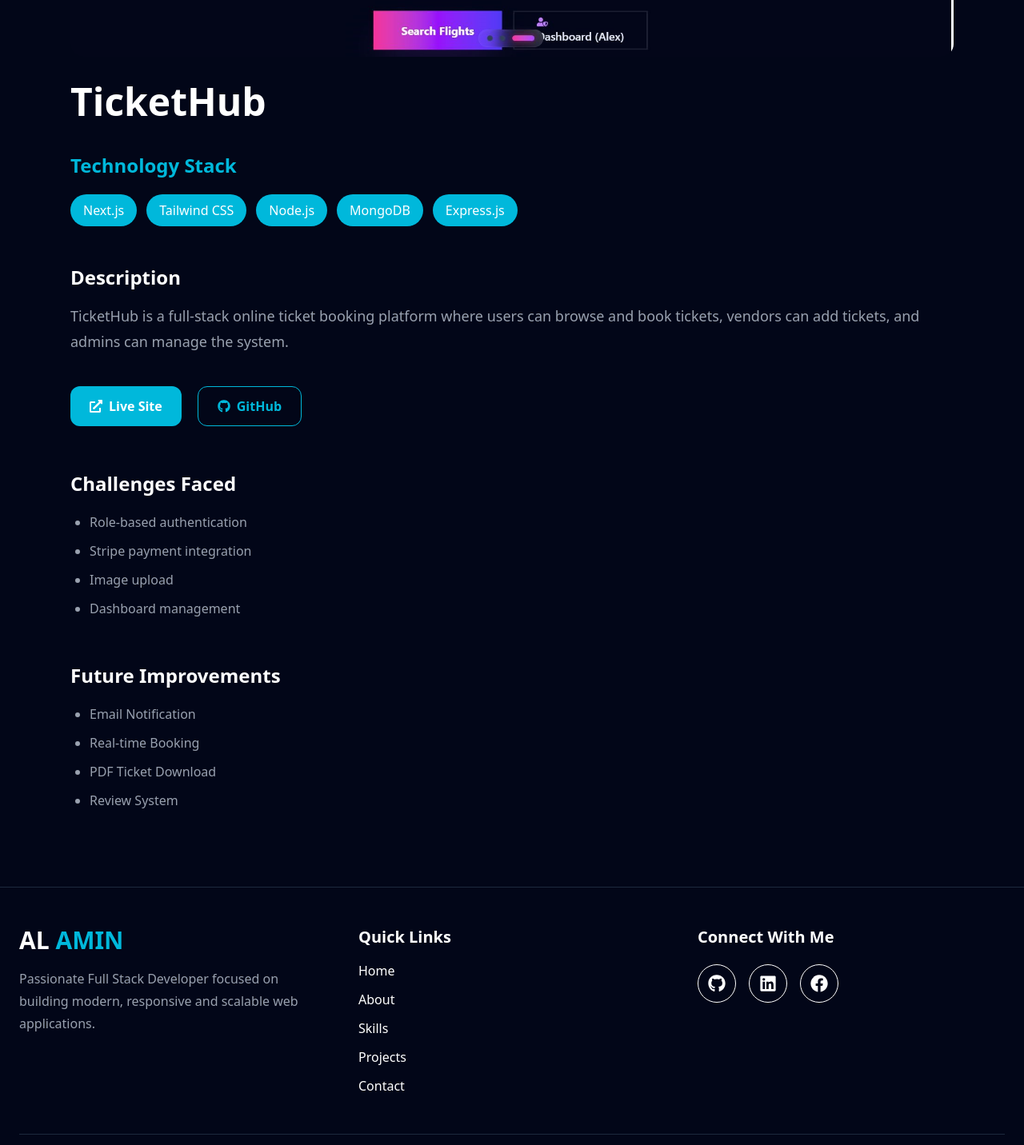
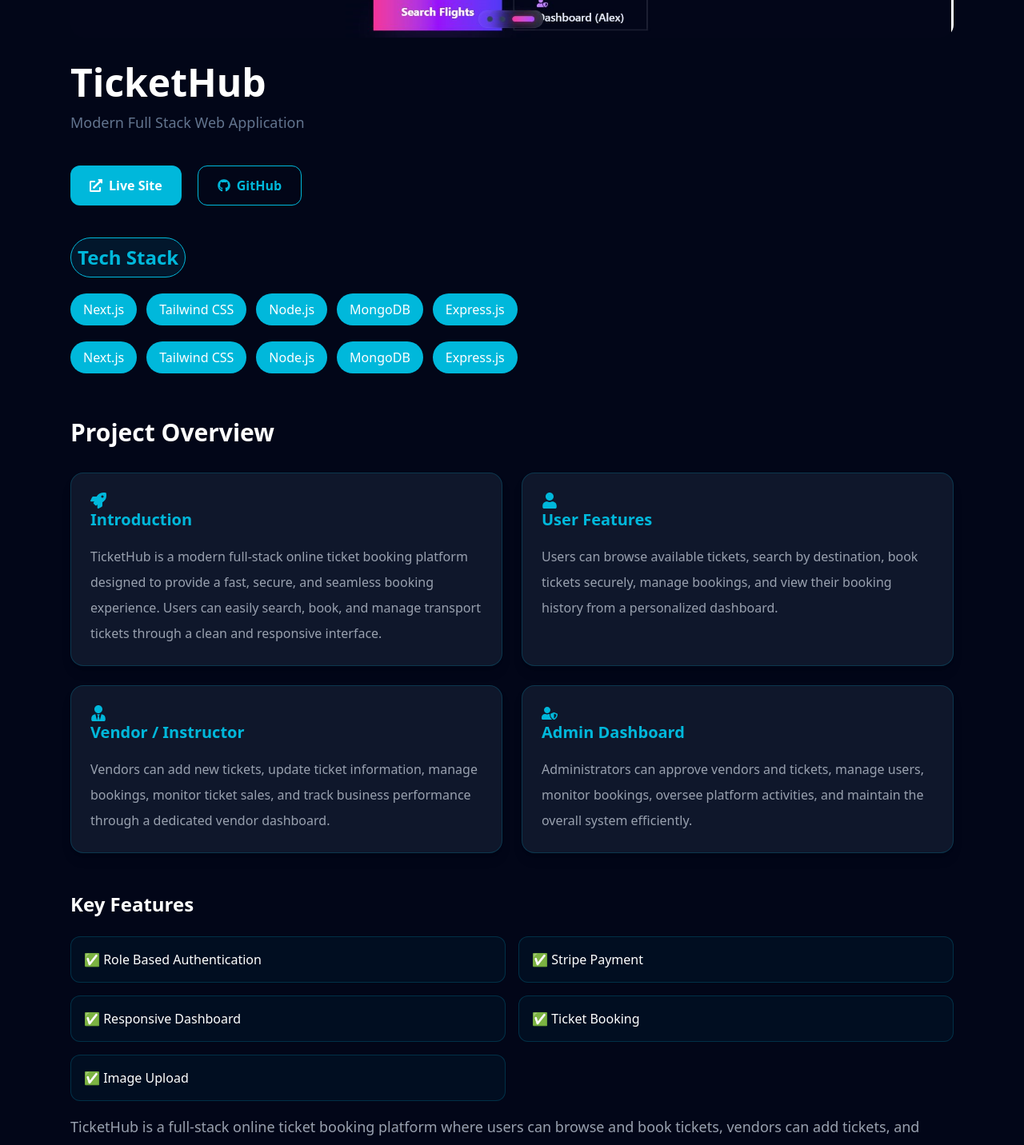
Before and after one commit to arifislam121416/alamin-dev, a Next.js app: page /projects/1 in a window 1280 px wide. Shown: the part 580-2012 px from the top of the page at 80% size. Built offline with nearby package versions, Linux system fonts and the light colour scheme.

Commit message:
project details page update

```diff
--- a/src/app/projects/[id]/page.jsx
+++ b/src/app/projects/[id]/page.jsx
@@ -5,6 +5,10 @@ import {
   FaGithub,
   FaExternalLinkAlt,
   FaArrowLeft,
+    FaRocket,
+  FaUser,
+  FaUserTie,
+  FaUserShield,
 } from "react-icons/fa";
 
 const projects = [
@@ -104,11 +108,77 @@ const projects = [
     ],
   },
 ];
+const features = {
+  "1": [
+    "Role Based Authentication",
+    "Stripe Payment",
+    "Responsive Dashboard",
+    "Ticket Booking",
+    "Image Upload",
+  ],
 
+  "2": [
+    "Appointment Booking",
+    "Authentication",
+    "Dashboard",
+    "Review System",
+  ],
+
+  "3": [
+    "Course Purchase",
+    "Authentication",
+    "Dashboard",
+    "Responsive UI",
+  ],
+};
+const projectOverviews = {
+  "1": {
+    intro:
+      "TicketHub is a modern full-stack online ticket booking platform designed to provide a fast, secure, and seamless booking experience. Users can easily search, book, and manage transport tickets through a clean and responsive interface.",
+
+    users:
+      "Users can browse available tickets, search by destination, book tickets securely, manage bookings, and view their booking history from a personalized dashboard.",
+
+    vendors:
+      "Vendors can add new tickets, update ticket information, manage bookings, monitor ticket sales, and track business performance through a dedicated vendor dashboard.",
+
+    admin:
+      "Administrators can approve vendors and tickets, manage users, monitor bookings, oversee platform activities, and maintain the overall system efficiently.",
+  },
+
+  "2": {
+    intro:
+      "MediQueue is a modern doctor appointment booking platform that simplifies healthcare services by allowing patients to book appointments online through a secure and responsive web application.",
+
+    users:
+      "Patients can browse available doctors, schedule appointments, manage bookings, cancel appointments when necessary, and view their appointment history.",
+
+    doctors:
+      "Doctors can manage their schedules, update availability, review appointment requests, and maintain their professional profiles through a personalized dashboard.",
+
+    admin:
+      "Administrators can manage doctors, patients, appointments, platform content, and ensure smooth operation of the healthcare management system.",
+  },
+
+  "3": {
+    intro:
+      "SkillSphere is a modern online learning platform that connects students with high-quality educational content through an engaging, responsive, and user-friendly interface.",
+
+    students:
+      "Students can browse courses, enroll in their favorite programs, monitor learning progress, and manage their profiles from a dedicated dashboard.",
+
+    instructors:
+      "Instructors can create new courses, upload learning materials, manage enrolled students, and update course information whenever needed.",
+
+    admin:
+      "Administrators can manage users, instructors, courses, platform content, and monitor overall system activities to ensure a better learning experience.",
+  },
+};
 export default async function ProjectDetails({ params }) {
   const { id } = await params;
 
   const project = projects.find((item) => item.id === id);
+  const overview = projectOverviews[id];
 
   if (!project) {
     notFound();
@@ -118,50 +188,27 @@ export default async function ProjectDetails({ params }) {
     <section className="min-h-screen bg-slate-50 py-24 dark:bg-slate-950">
       <div className="mx-auto max-w-6xl px-6">
 
-        <Link
-          href="/"
-          className="mb-10 inline-flex items-center gap-2 text-cyan-500"
-        >
-          <FaArrowLeft />
-          Back
-        </Link>
+       <Link className="flex gap-1 items-center m-2" href="/#projects">
+  <FaArrowLeft/> Back to Projects
+</Link>
 
         <Image
           src={project.image}
           alt={project.title}
+          priority
           width={1200}
           height={700}
-          className="rounded-2xl"
+         className="rounded-2xl object-cover"
         />
 
         <h1 className="mt-8 text-5xl font-bold">
           {project.title}
+
         </h1>
-
-        <h2 className="mt-10 text-2xl font-bold text-cyan-500">
-          Technology Stack
-        </h2>
-
-        <div className="mt-5 flex flex-wrap gap-3">
-          {project.technologies.map((tech) => (
-            <span
-              key={tech}
-              className="rounded-full bg-cyan-500 px-4 py-2 text-white"
-            >
-              {tech}
-            </span>
-          ))}
-        </div>
-
-        <h2 className="mt-12 text-2xl font-bold">
-          Description
-        </h2>
-
-        <p className="mt-4 text-lg leading-8 text-slate-600 dark:text-gray-400">
-          {project.description}
-        </p>
-
-        <div className="mt-10 flex flex-wrap gap-5">
+       <p className="mt-3 text-lg text-slate-500">
+  Modern Full Stack Web Application
+</p>
+  <div className="mt-10 flex flex-wrap gap-5">
 
           <Link
             href={project.live}
@@ -182,6 +229,121 @@ export default async function ProjectDetails({ params }) {
           </Link>
 
         </div>
+
+        <h2 className="rounded-full
+        w-fit
+        p-2
+border
+border-cyan-500
+bg-cyan-500/10
+text-cyan-500
+hover:bg-cyan-500
+hover:text-white
+transition mt-10 text-2xl font-bold text-cyan-500">
+          Tech Stack
+        </h2>
+
+        <div className="mt-5 flex flex-wrap gap-3">
+          {project.technologies.map((tech) => (
+            <span
+              key={tech}
+              className="rounded-full bg-cyan-500 px-4 py-2 text-white"
+            >
+              {tech}
+            </span>
+          ))}
+        </div>
+<div className="mt-5 flex flex-wrap gap-3">
+  {project.technologies.map((tech) => (
+    <span
+      key={tech}
+      className="rounded-full bg-cyan-500 px-4 py-2 text-white"
+    >
+      {tech}
+    </span>
+  ))}
+</div>
+
+{/* Project Overview */}
+
+<h2 className="mt-14 text-3xl font-bold">
+  Project Overview
+</h2>
+
+<div className="mt-8 grid gap-6 md:grid-cols-2">
+
+  {/* Introduction */}
+  <div className="rounded-2xl border border-cyan-500/20 bg-white p-6 shadow-lg dark:bg-slate-900">
+    <h3 className="text-xl font-semibold text-cyan-500">
+      <FaRocket/> Introduction
+    </h3>
+
+    <p className="mt-4 leading-8 text-slate-600 dark:text-gray-400">
+      {overview.intro}
+    </p>
+  </div>
+
+  {/* User Features */}
+  <div className="rounded-2xl border border-cyan-500/20 bg-white p-6 shadow-lg dark:bg-slate-900">
+    <h3 className="text-xl font-semibold text-cyan-500">
+     <FaUser/> User Features
+    </h3>
+
+    <p className="mt-4 leading-8 text-slate-600 dark:text-gray-400">
+      {overview.users || overview.students}
+    </p>
+  </div>
+
+  {/* Vendor / Doctor / Instructor */}
+  <div className="rounded-2xl border border-cyan-500/20 bg-white p-6 shadow-lg dark:bg-slate-900">
+    <h3 className="text-xl font-semibold text-cyan-500">
+      <FaUserTie/> Vendor / Instructor
+    </h3>
+
+    <p className="mt-4 leading-8 text-slate-600 dark:text-gray-400">
+      {overview.vendors ||
+
+        overview.instructors}
+    </p>
+  </div>
+
+  {/* Admin */}
+  <div className="rounded-2xl border border-cyan-500/20 bg-white p-6 shadow-lg dark:bg-slate-900">
+    <h3 className="text-xl font-semibold text-cyan-500">
+      <FaUserShield/> Admin Dashboard
+    </h3>
+
+    <p className="mt-4 leading-8 text-slate-600 dark:text-gray-400">
+      {overview.admin}
+    </p>
+  </div>
+
+</div>
+
+        <h2 className="mt-12 text-2xl font-bold">
+  Key Features
+</h2>
+
+<div className="mt-6 grid gap-4 sm:grid-cols-2">
+
+{features[id].map((feature)=>(
+<div
+key={feature}
+className="rounded-xl border border-cyan-500/20 bg-cyan-500/5 p-4"
+>
+
+✅ {feature}
+
+</div>
+
+))}
+
+</div>
+        <p className="mt-4 text-lg leading-8 text-slate-600 dark:text-gray-400">
+          {project.description}
+        </p>
+
+
 
         <h2 className="mt-14 text-2xl font-bold">
           Challenges Faced
```
